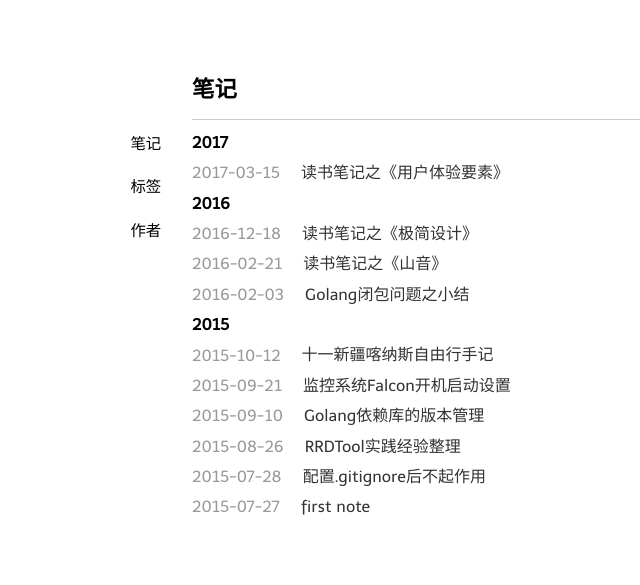
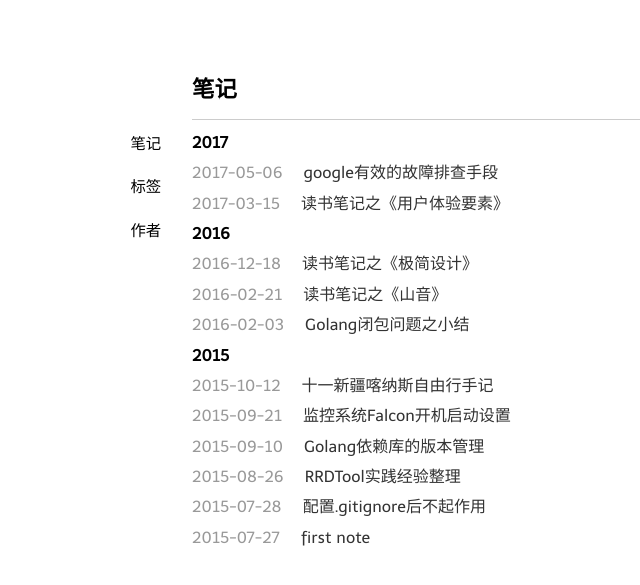
Before and after one commit to nieannote/nieannote.github.io, a Jekyll site: the page built from index.html, in a window 1280 px wide. Shown: the top 585 px of the page, without its empty margins (73-713 px from the left). Built offline with Jekyll 4.4.1, drawn with Linux system fonts in a browser that asks for light colours; Markdown is read by kramdown in place of the engine named in the settings; the list of posts is cut into pages by our own code.

Commit message:
fix blog

```diff
--- a/_posts/2017-05-06.google.checkfaults.markdown
+++ b/_posts/2017-05-06-google-checkfaults.markdown
@@ -6,9 +6,9 @@
   - sre
 ---
 
-本文是对<google sre>中"有效的故障排查手段"一章的总结, 内容如下:
+本文是对《google sre》中 "有效的故障排查手段" 一章的总结, 内容如下:<br/>
 
 ![front.png](https://raw.githubusercontent.com/nieannote/nieannote.github.io/master/images/20170506/google.checkfaults.png)
 
-<br/><br/>
+<br/>
 好书当精读, 每月一点点!
```
